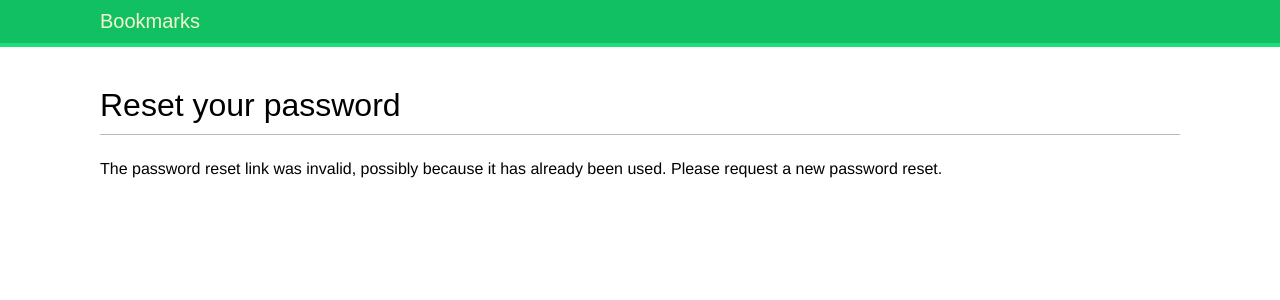
After one commit to leobewater/django-02-social-app, a Django app: page /account/password-reset/1/1/ in a window 1280 px wide. The commit adds this page. Shown: the top 300 px of the page. Run offline with Django 5.2, Linux system fonts and the light colour scheme; some web fonts are replaced.

Commit message:
add password reset

```diff
--- a/bookmarks/account/templates/registration/login.html
+++ b/bookmarks/account/templates/registration/login.html
@@ -22,5 +22,9 @@
         <input type="submit" value="Log-in" />
       </p>
     </form>
+
+    <p>
+      <a href="{% url 'password_reset' %}">Forgotten your password?</a>
+    </p>
   </div>
 {% endblock %}
--- /dev/null
+++ b/bookmarks/account/templates/registration/password_reset_confirm.html
@@ -0,0 +1,21 @@
+{% extends 'base.html' %}
+{% block title %}
+  Reset your password
+{% endblock %}
+
+{% block content %}
+  <h1>Reset your password</h1>
+
+  {% if validlink %}
+    <p>Please enter your new password twice:</p>
+    <form method="post">
+      {{ form.as_p }}
+      {% csrf_token %}
+      <p>
+        <input type="submit" value="Change my password" />
+      </p>
+    </form>
+  {% else %}
+    <p>The password reset link was invalid, possibly because it has already been used. Please request a new password reset.</p>
+  {% endif %}
+{% endblock %}
--- /dev/null
+++ b/bookmarks/account/templates/registration/password_reset_email.html
@@ -0,0 +1,2 @@
+Someone asked for password reset for email {{ email }}. Follow the link below:
+{{ protocol }}://{{ domain }}{% url 'password_reset_confirm' uidb64=uid token=token %}Your username, in case you've forgotten: {{ user.get_username }}
--- a/bookmarks/account/urls.py
+++ b/bookmarks/account/urls.py
@@ -17,5 +17,19 @@ urlpatterns = [
     path('password-change/done/', auth_views.PasswordChangeDoneView.as_view(),
          name='password_change_done'),
 
+    # reset password urls
+    path('password-reset/',
+         auth_views.PasswordResetView.as_view(),
+         name='password_reset'),
+    path('password-reset/done/',
+         auth_views.PasswordResetDoneView.as_view(),
+         name='password_reset_done'),
+    path('password-reset/<uidb64>/<token>/',
+         auth_views.PasswordResetConfirmView.as_view(),
+         name='password_reset_confirm'),
+    path('password-reset/complete/',
+         auth_views.PasswordResetCompleteView.as_view(),
+         name='password_reset_complete'),
+
     path('', views.dashboard, name='dashboard'),
 ]
--- a/bookmarks/bookmarks/settings.py
+++ b/bookmarks/bookmarks/settings.py
@@ -112,7 +112,10 @@ STATIC_URL = 'static/'
 DEFAULT_AUTO_FIELD = 'django.db.models.BigAutoField'
 
 
-# App
+# AUTH urls
 LOGIN_REDIRECT_URL = 'dashboard'
 LOGIN_URL = 'login'
 LOGOUT_URL = 'logout'
+
+# Email SMTP
+EMAIL_BACKEND = 'django.core.mail.backends.console.EmailBackend'
```
Also changed, not shown: bookmarks/account/templates/registration/password_reset_complete.html (added, +11 -0 lines), bookmarks/account/templates/registration/password_reset_done.html (added, +10 -0 lines), bookmarks/account/templates/registration/password_reset_form.html (added, +17 -0 lines).
